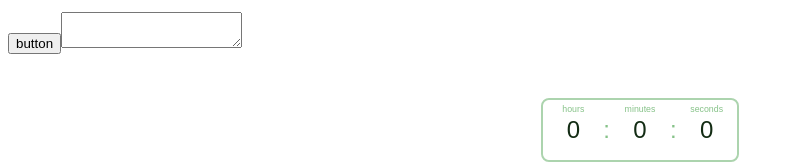
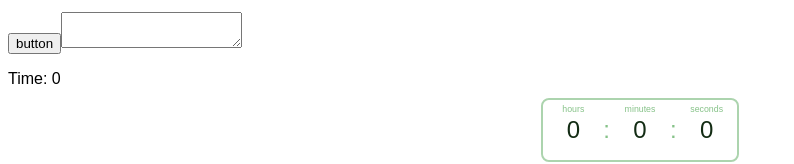
Before and after one commit to rami2076/multitimer-react, a React (Vite) app: page / in a window 1280 px wide. Shown: the part 156-320 px from the top of the page, without its empty margins (0-794 px from the left). Built offline with nearby package versions, Linux system fonts and the light colour scheme.

Commit message:
簡単なTimerコンポーネントの作成

```diff
--- a/src/App.tsx
+++ b/src/App.tsx
@@ -2,6 +2,7 @@ import { useState } from 'react';
 
 import CustomInputTime from './CustomInputTime';
 import InputTime from './InputTime';
+import { Timer } from './Timer';
 
 function App() {
   const [time, setTime] = useState('');
@@ -18,6 +19,7 @@ function App() {
         button
       </button>
       <textarea onChange={(event) => setText(event.target.value)} value={text}></textarea>
+      <Timer />
     </>
   );
 }
--- /dev/null
+++ b/src/Timer.tsx
@@ -0,0 +1,13 @@
+import { useEffect, useState } from 'react';
+
+export function Timer() {
+  const [time, setTime] = useState(5);
+  useEffect(() => {
+    const id = setInterval(() => {
+      setTime(time - 1);
+    }, 1000);
+    return () => clearInterval(id);
+  }, [time]);
+
+  return <p>Time: {time}</p>;
+}
```
